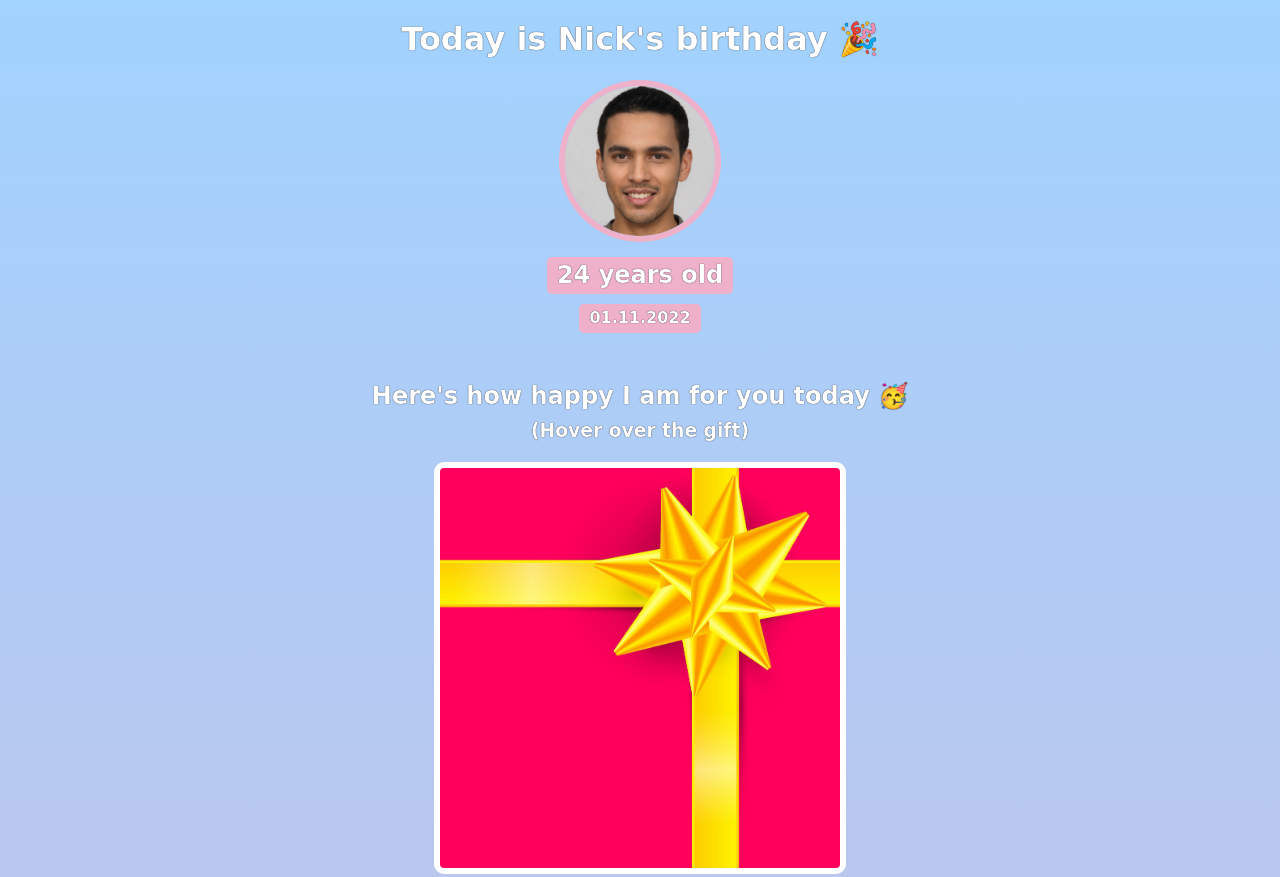
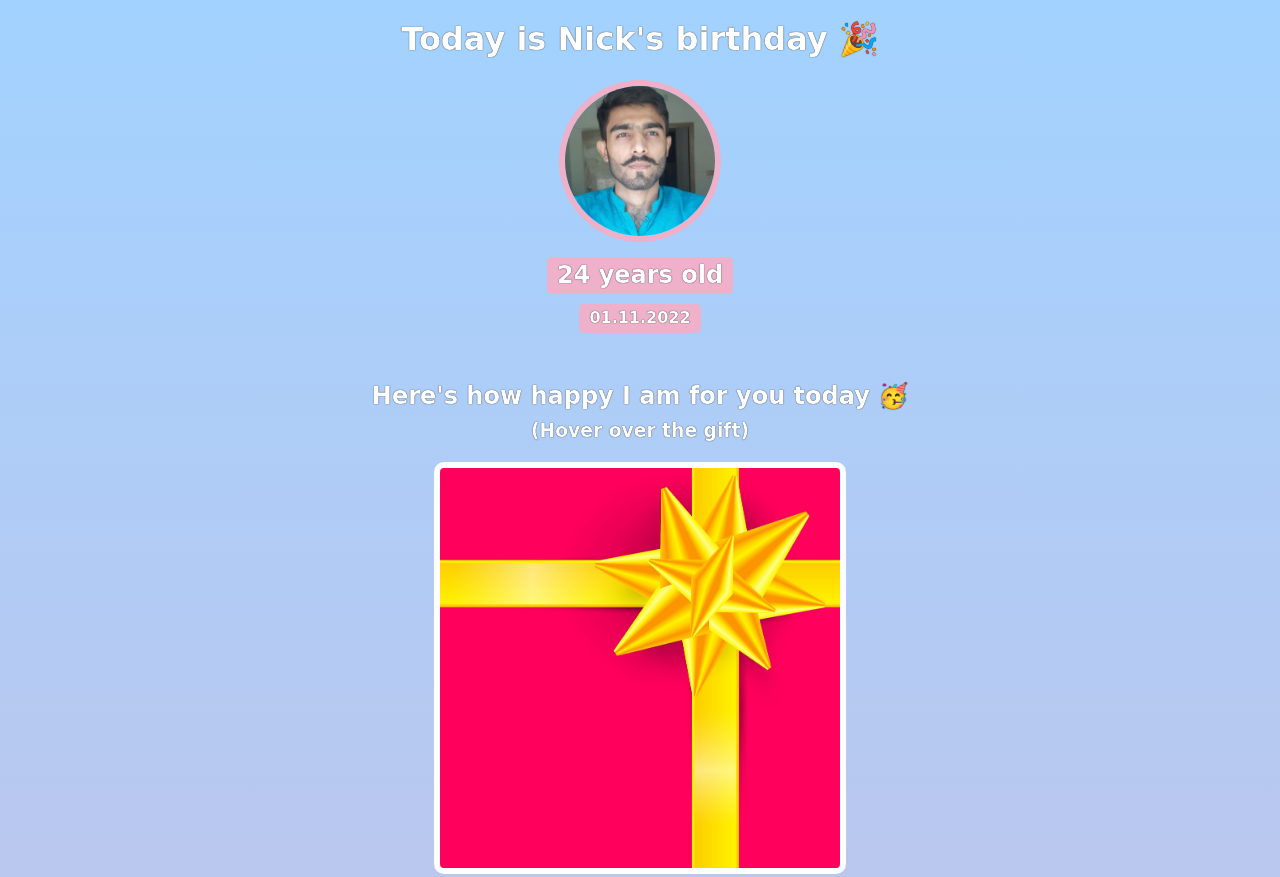
Before and after one commit to jdKheppar/birthday-static-website, a website built with Vite: page index.html in a window 1280 px wide. Shown: the top 877 px of the page. Built offline with nearby package versions, Linux system fonts and the light colour scheme; a web font is replaced by a local one.

Commit message:
new photo with settings

```diff
--- a/index.html
+++ b/index.html
@@ -8,7 +8,7 @@
     <body>
         <div id="header">
             <h1>Today is Nick's birthday 🎉</h1>
-            <img id="bff-img" src="images/nick.jpg">
+            <img id="bff-img" src="images/juni.jpeg">
             <h2 id="bday-age">24 years old</h2>
             <h4 id="bday-date">01.11.2022</h4>
         </div>
```
